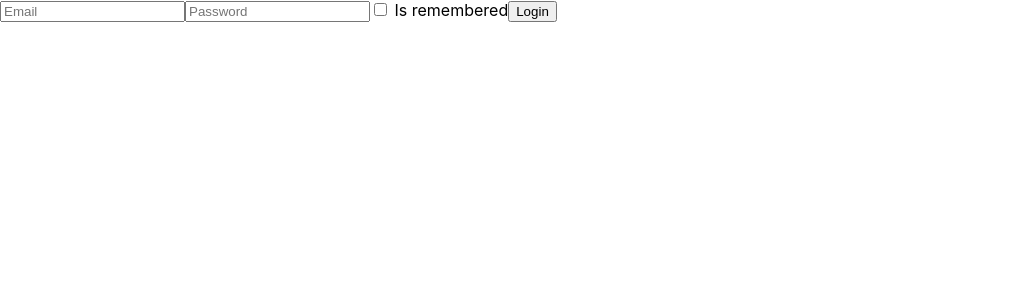
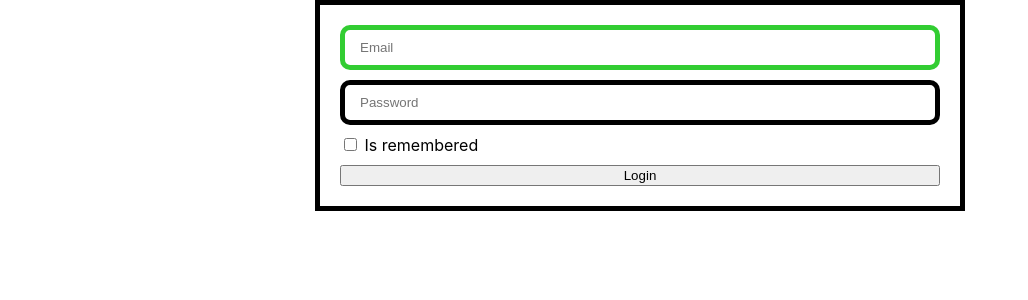
Before and after one commit to fc-fullstack-courses/pfe-2023-1-react-lessons, a React (Create React App) app: page / in a window 1280 px wide. Shown: the top 300 px of the page, without its empty margins (0-1028 px from the left). Built offline with nearby package versions, Linux system fonts and the light colour scheme.

Commit message:
Add very basic email validation example

```diff
--- a/src/components/LoginForm/index.jsx
+++ b/src/components/LoginForm/index.jsx
@@ -1,9 +1,11 @@
 import React, { Component } from 'react';
+import './style.css';
 
 const initialValues = {
   email: '',
   password: '',
   isRemebered: false,
+  isEmailValid: true
 };
 
 class LoginForm extends Component {
@@ -56,17 +58,25 @@ class LoginForm extends Component {
       [name]: isCheckbox ? checked : value,
     };
 
+    if(name === 'email') {
+      newState.isEmailValid = !value.includes(' ');
+    }
+
     this.setState(newState);
   };
 
   render() {
-    const { email, password, isRemebered } = this.state;
+    const { email, password, isRemebered, isEmailValid } = this.state;
+
+    const emailClassNames = `input ${isEmailValid ? 'validInput' : 'invalidInput'}`;
+
     return (
-      <form onSubmit={this.handleSubmit}>
+      <form onSubmit={this.handleSubmit} className='container'>
         <input
           type="email"
           name="email"
           placeholder="Email"
+          className={emailClassNames}
           value={email}
           onChange={this.handleChange}
         />
@@ -74,6 +84,7 @@ class LoginForm extends Component {
           type="password"
           name="password"
           placeholder="Password"
+          className='input'
           value={password}
           onChange={this.handleChange}
         />
--- /dev/null
+++ b/src/components/LoginForm/style.css
@@ -0,0 +1,23 @@
+.container {
+  display: flex;
+  flex-direction: column;
+  padding: 20px;
+  gap: 10px;
+  max-width: 600px;
+  margin: 0 auto;
+  border: 5px solid black;
+}
+
+.input {
+  border: 5px solid black;
+  padding: 10px 15px;
+  border-radius: 10px;
+}
+
+.validInput {
+  border-color: limegreen;
+}
+
+.invalidInput {
+  border-color: red;
+}
```
